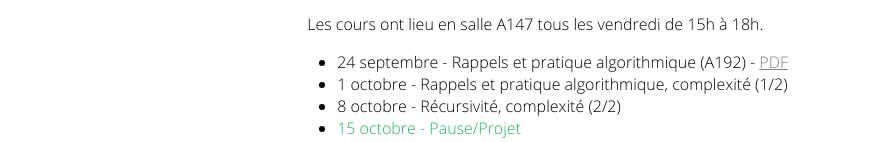
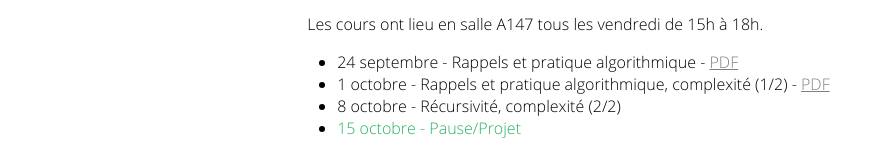
Before and after one commit to loicdemange/loicdemange.github.io, a plain HTML site: page cours/algostruct21.html in a window 1280 px wide. Shown: the part 254-396 px from the top of the page, without its empty margins (0-893 px from the left). Drawn offline with Linux system fonts and the light colour scheme.

Commit message:
Update algostruct21.html

```diff
--- a/cours/algostruct21.html
+++ b/cours/algostruct21.html
@@ -23,8 +23,8 @@
             <h2>Algorithmique et structures de données</h2>
 <p>Les cours ont lieu en salle A147 tous les vendredi de 15h à 18h.</p>
 <ul>
-<li>24 septembre - Rappels et pratique algorithmique (A192) - <a href="./algostruct_1.pdf" target="_blank">PDF</a></li>
-<li>1 octobre - Rappels et pratique algorithmique, complexité (1/2)</li>
+<li>24 septembre - Rappels et pratique algorithmique - <a href="./algostruct_1.pdf" target="_blank">PDF</a></li>
+<li>1 octobre - Rappels et pratique algorithmique, complexité (1/2) - <a href="./algostruct_2.pdf" target="_blank">PDF</a></li>
 <li>8 octobre - Récursivité, complexité (2/2)</li>
 <li><span style="color: #26B260">15 octobre - Pause/Projet</span></li>
 <li><span style="color: #26B260">22 octobre - Pause/Projet</span></li>
```
